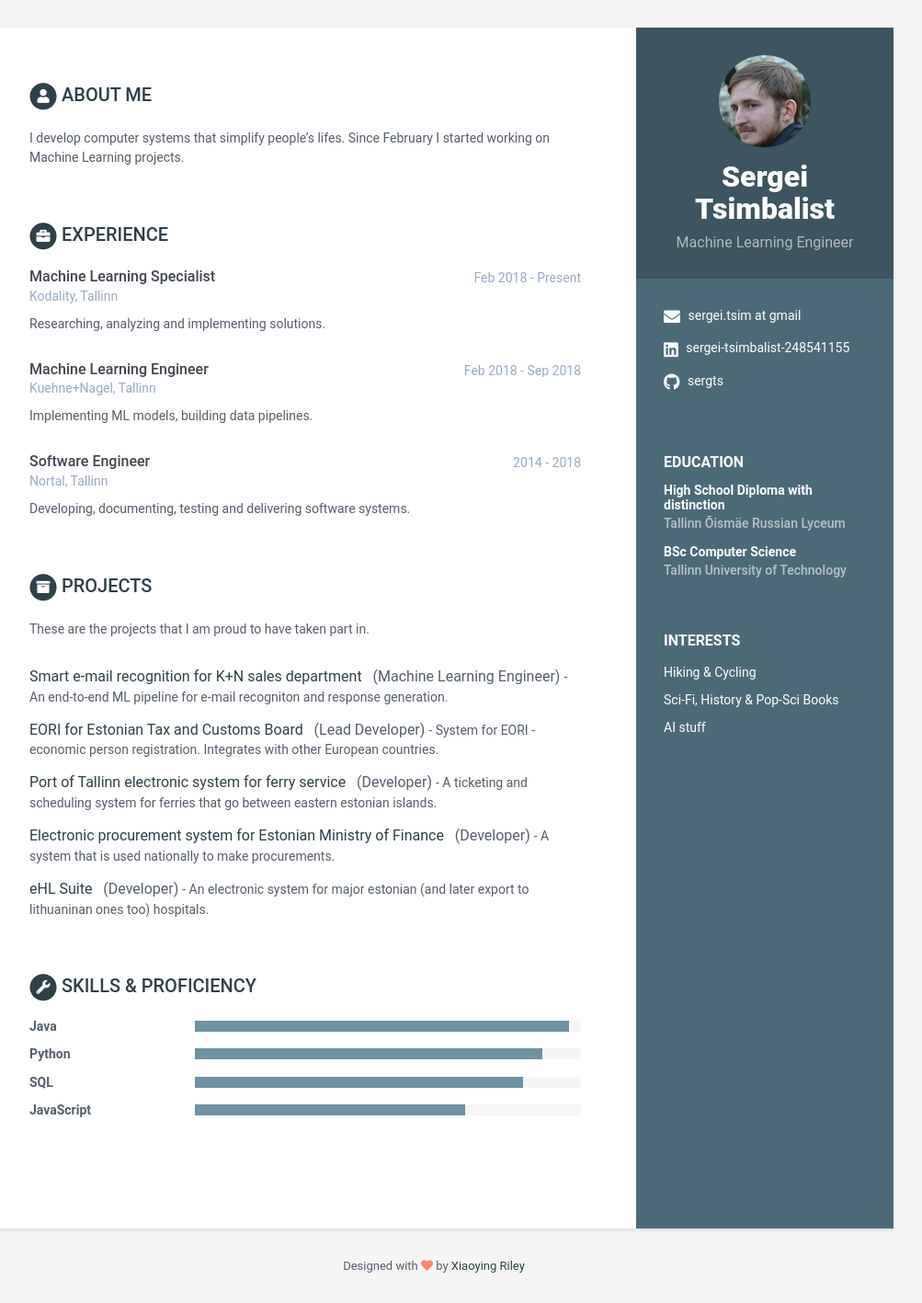
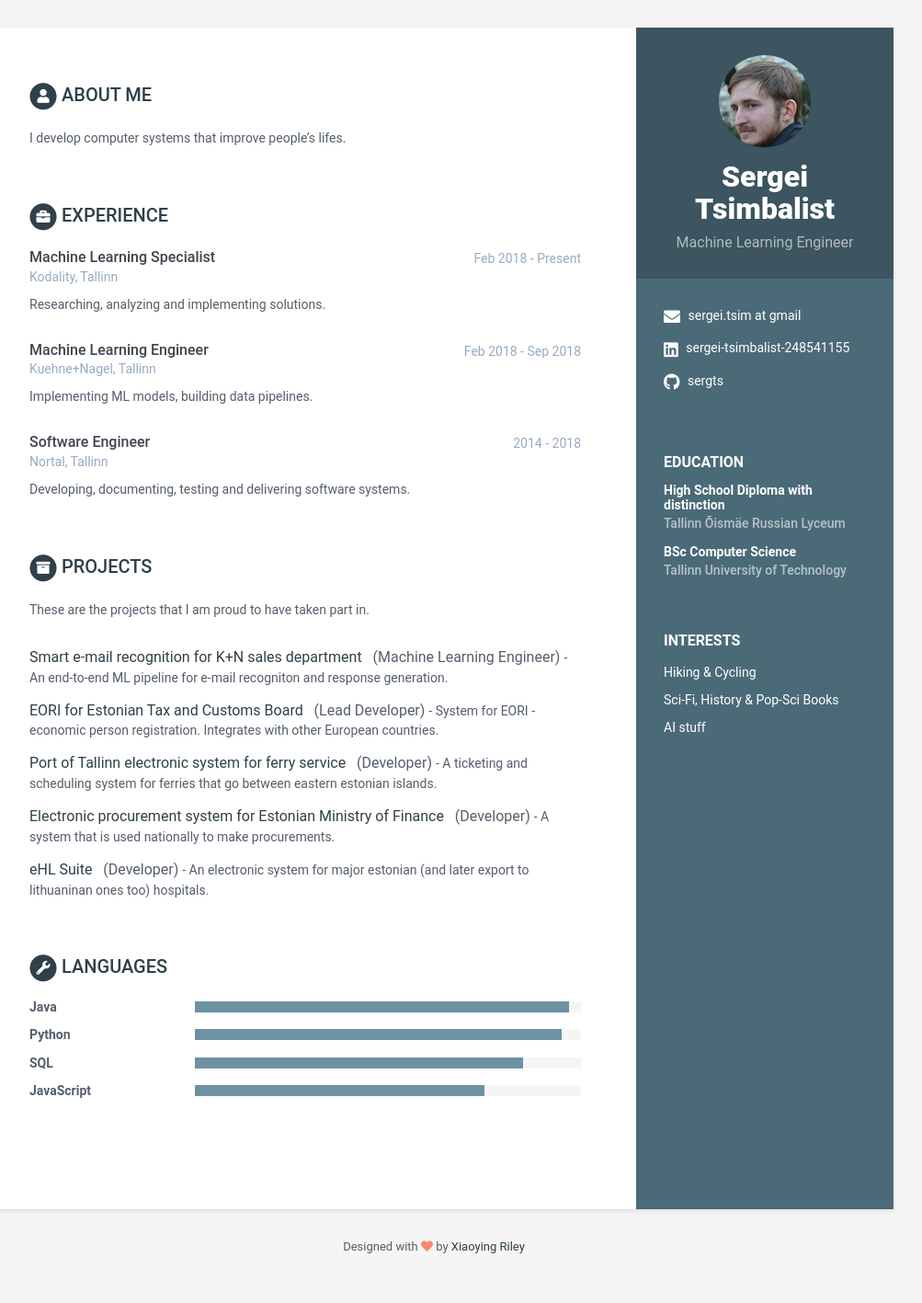
Before and after one commit to sergts/sergts.github.io, a Jekyll site: the page built from index.html, in a window 1280 px wide. Shown: the whole page at 92% size, without its empty margins (168-1171 px from the left). Built offline with Jekyll 4.4.1, drawn with Linux system fonts in a browser that asks for light colours; after the commit the page ends 1396 px from its top, so only the background shows below that.

Commit message:
Update data.yml

```diff
--- a/_data/data.yml
+++ b/_data/data.yml
@@ -36,7 +36,7 @@ sidebar:
 career-profile:
     title: About me
     summary: |
-      I develop computer systems that simplify people's lifes. Since February I started working on Machine Learning projects.
+      I develop computer systems that improve people's lifes.
 
 education:
     - degree: High School Diploma with distinction
@@ -101,20 +101,20 @@ projects:
 
 
 skills:
-    title: Skills &amp; Proficiency
+    title: Languages
 
     toolset:
       - name: Java
         level: 97%
 
       - name: Python
-        level: 90%
+        level: 95%
 
       - name: SQL
         level: 85%
 
       - name: JavaScript
-        level: 70%
+        level: 75%
 
 
 
```
